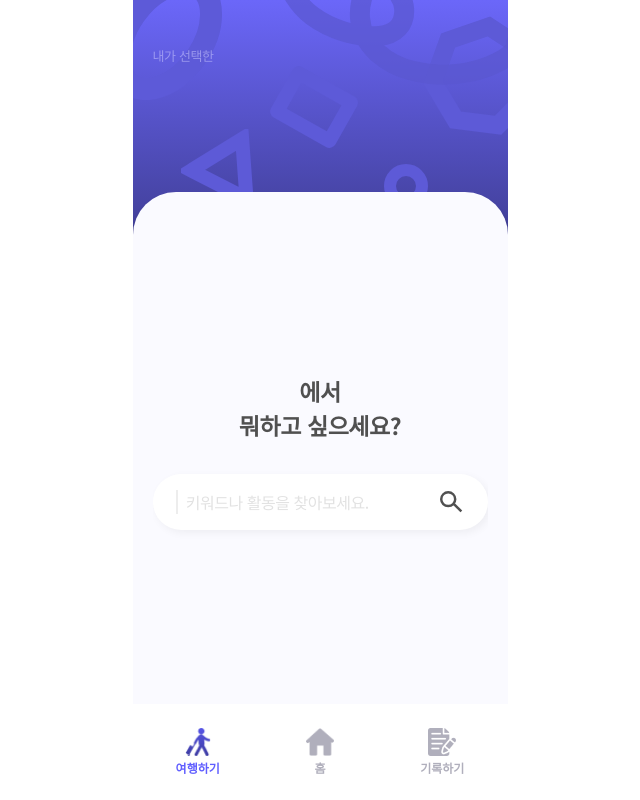
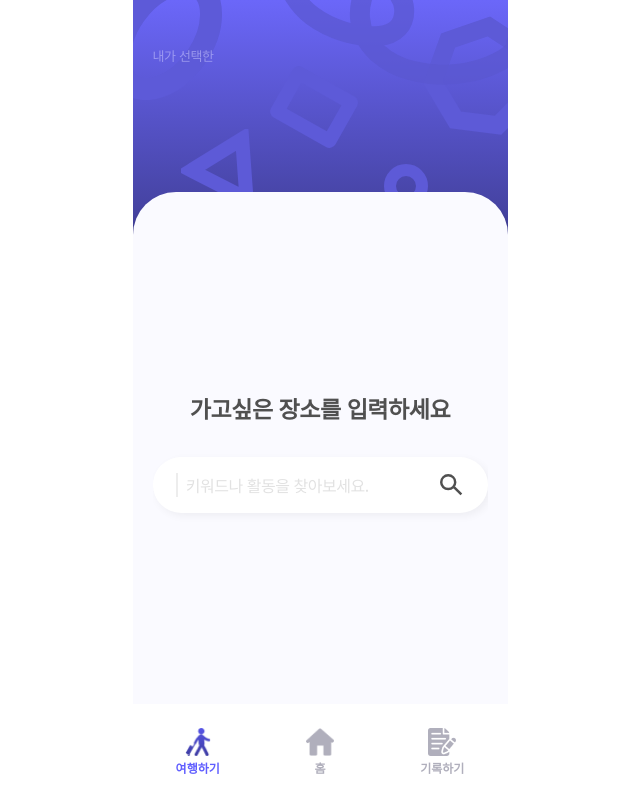
Before and after one commit to BTS-Busan-Trip-Supporter/front-end, a Next.js app: page /travel/auto in a window 1280 px wide. Shown: the whole page, without its empty margins (320-960 px from the left). Built offline with nearby package versions, Linux system fonts and the light colour scheme.

Commit message:
feat: Added InputPlace component

```diff
--- a/src/app/pages/travel-auto-page.tsx
+++ b/src/app/pages/travel-auto-page.tsx
@@ -10,6 +10,7 @@ import {
   CustomButton,
   LoadingCard,
   SearchWrapper,
+  SearchBox,
 } from '@/components';
 import { ChoiceList, DetailCard, Loading } from '@/components/travel';
 import { Times } from '@/features/travel-schedule/travel-schedule.type';
@@ -57,6 +58,7 @@ export function TravelAutoPage() {
 
   const [event, setEvent] = useState('');
   const [time, setTime] = useState<Times>('기본');
+  const [, setPlace] = useState('');
 
   const [isLoading] = useState<boolean>(true);
 
@@ -97,6 +99,7 @@ export function TravelAutoPage() {
     ),
     childNode: (
       <styles.wrapper>
+        <InputPlace setContent={setPlace} />
         <InputWhat where={searchContent} setContent={setEvent} />
         <InputWhen selectedTime={time} setContent={setTime} />
         <div ref={inputWhenRef}>
@@ -117,6 +120,15 @@ export function TravelAutoPage() {
   return <TravelComponent contents={Contents} />;
 }
 
+function InputPlace({ setContent }: { setContent: (value: string) => void }) {
+  return (
+    <styles.container>
+      <styles.description>가고싶은 장소를 입력하세요</styles.description>
+      <SearchWrapper setContent={setContent} />
+    </styles.container>
+  );
+}
+
 function InputWhat({
   where,
   setContent,
@@ -130,7 +142,7 @@ function InputWhat({
         {where} 에서
         <br /> 뭐하고 싶으세요?
       </styles.description>
-      <SearchWrapper setContent={setContent} />
+      <SearchBox setContent={setContent} />
     </styles.container>
   );
 }
--- a/src/components/SearchBox.tsx
+++ b/src/components/SearchBox.tsx
@@ -8,7 +8,7 @@ export function SearchBox({
   handleAddSearch,
 }: {
   setContent: (value: string) => void;
-  handleAddSearch: (value: string) => void;
+  handleAddSearch?: (value: string) => void;
 }) {
   const handleChange = (e: ChangeEvent<HTMLInputElement>) => {
     setContent(e.target.value);
@@ -17,7 +17,7 @@ export function SearchBox({
   const handleKeyDown = (e: React.KeyboardEvent<HTMLInputElement>) => {
     if (e.key === 'Enter') {
       const { value } = e.currentTarget;
-      handleAddSearch(value);
+      if (handleAddSearch) handleAddSearch(value);
     }
   };
 
```
